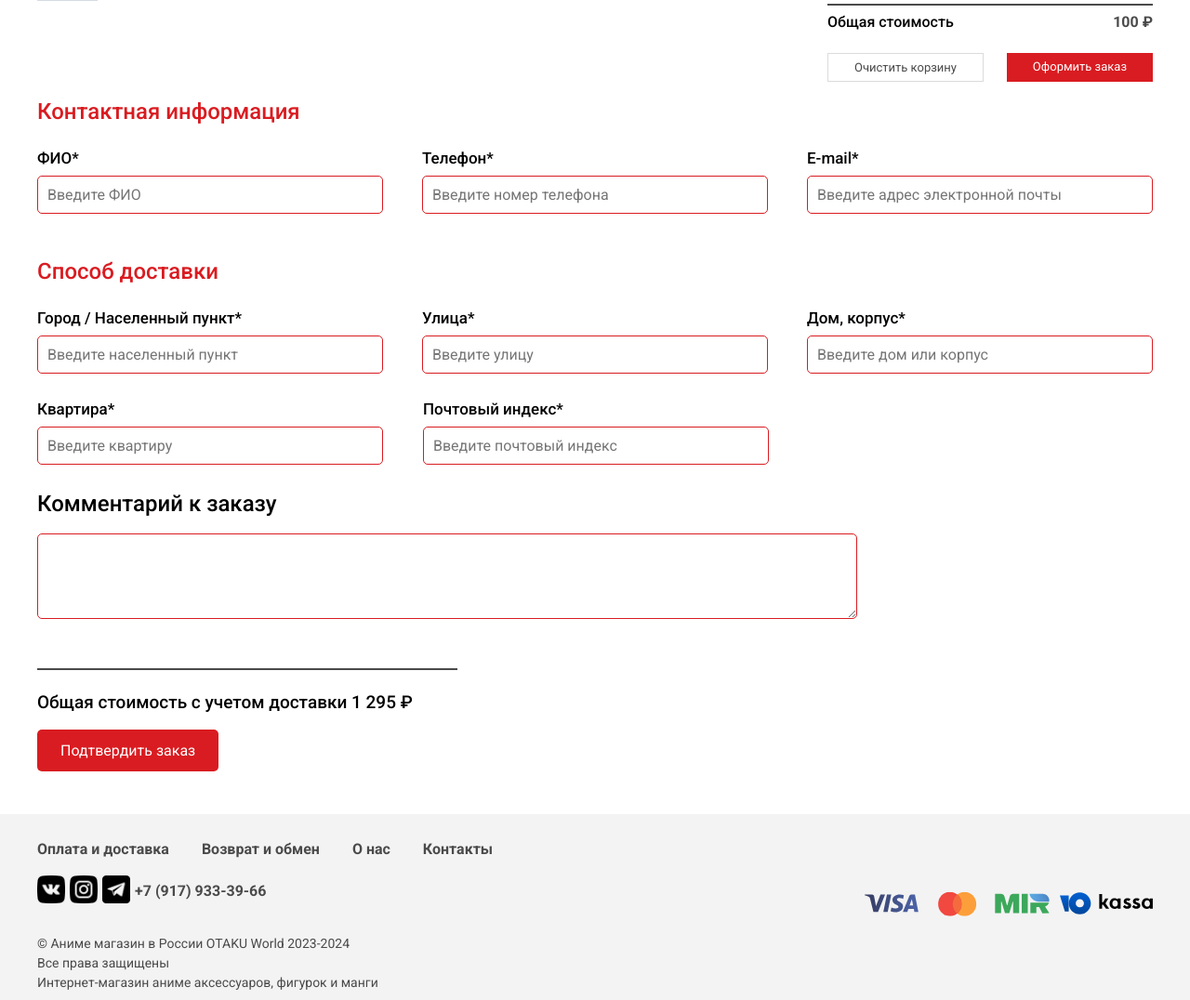
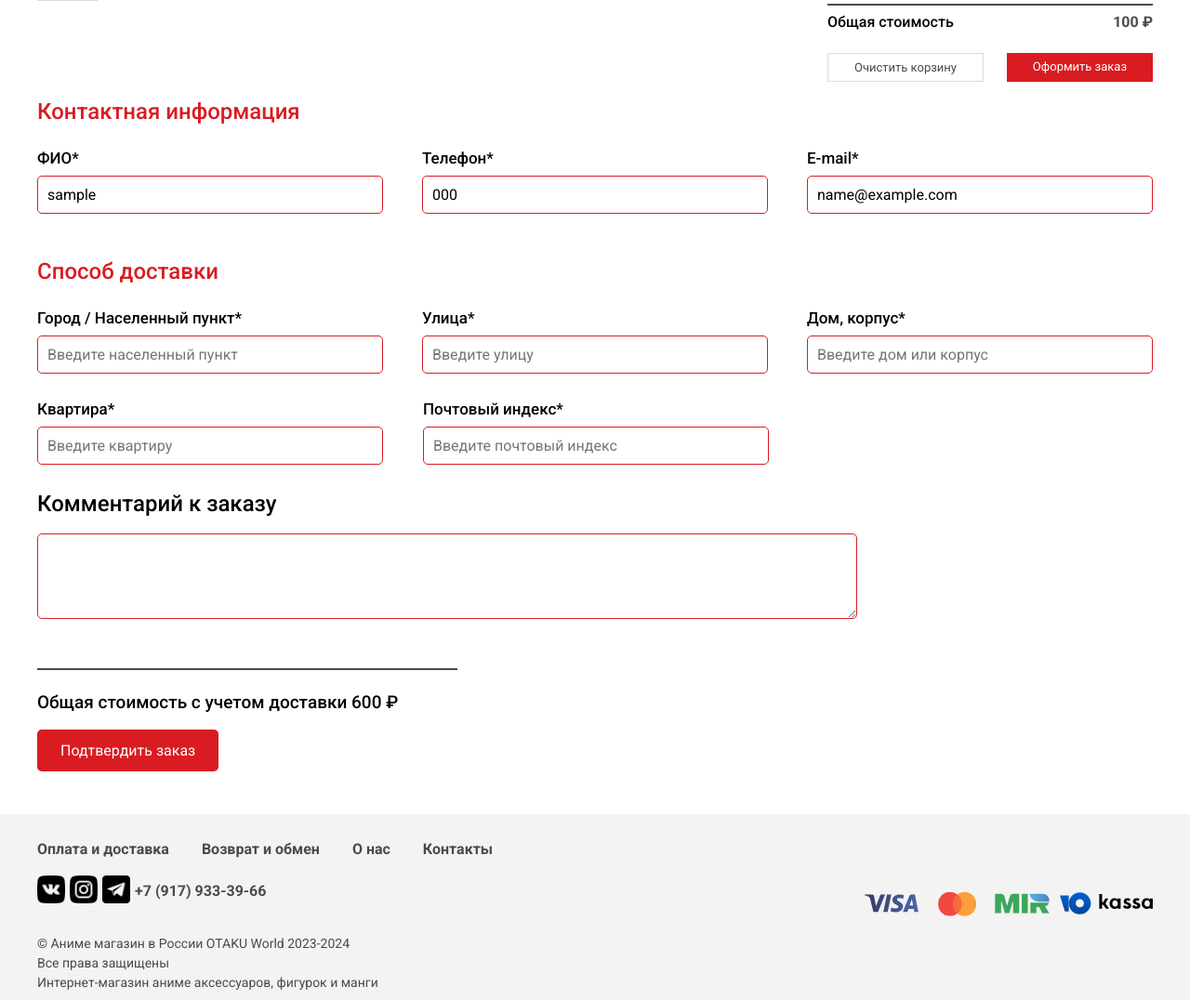
Before and after one commit to katsuyorii/yumezo, a Django app: page /accounts/cart/ in a window 1280 px wide. Shown: the part 340-1416 px from the top of the page at 93% size. Run offline with Django 5.2, Linux system fonts and the light colour scheme; a user stored in the database is signed in; tables that the repository leaves empty hold one stand-in row (values such as "Sample post"); grey boxes marked "Sample" are stand-in pictures; parts of the project's set-up code (start-up, migrations or seed data) failed here and were passed over.

Commit message:
Fix display to cart user email and add price cart delivery

```diff
--- a/users/templates/users/cart.html
+++ b/users/templates/users/cart.html
@@ -74,15 +74,19 @@
     <div class="cart-contacts-info-row">
         <div class="cart-contacts-info-row-item">
             <div class="cart-contacts-info-row-item-title">ФИО*</div>
-            <input placeholder="Введите ФИО" class="cart-contacts-info-row-item-input" type="text">
+            <input placeholder="Введите ФИО" class="cart-contacts-info-row-item-input" type="text" value="{{ user.username }}">
         </div>
         <div class="cart-contacts-info-row-item">
             <div class="cart-contacts-info-row-item-title">Телефон*</div>
-            <input placeholder="Введите номер телефона" class="cart-contacts-info-row-item-input" type="text">
+            {% if user.phone_number %}
+                <input placeholder="Введите номер телефона" class="cart-contacts-info-row-item-input" type="text" value="{{ user.phone_number }}">
+            {% else %}
+                <input placeholder="Введите номер телефона" class="cart-contacts-info-row-item-input" type="text">
+            {% endif %}
         </div>
         <div class="cart-contacts-info-row-item">
             <div class="cart-contacts-info-row-item-title">E-mail*</div>
-            <input placeholder="Введите адрес электронной почты" class="cart-contacts-info-row-item-input" type="text">
+            <input placeholder="Введите адрес электронной почты" class="cart-contacts-info-row-item-input" type="text" value="{{ user.email }}">
         </div>
     </div>
 </div>
@@ -116,7 +120,7 @@
     <h1 class="cart-contacts-info-comment-title">Комментарий к заказу</h1>
     <textarea class="cart-contacts-info-comment" name="comment" id="comment"></textarea>
     <div class="cart-contacts-info-line"></div>
-    <p class="cart-contacts-info-prices-title">Общая стоимость с учетом доставки 1 295 ₽</p>
+    <p class="cart-contacts-info-prices-title">Общая стоимость с учетом доставки {{ all_products_price_delivery }} ₽</p>
     <a href="#" class="cart-contacts-info-btn">Подтвердить заказ</a>
 </div>
 {% endif %}
--- a/users/views.py
+++ b/users/views.py
@@ -379,6 +379,7 @@ class CartUserView(ListView):
             context['all_products_price'] = total_price
             context['all_products_sale'] = total_sale
             context['all_products_price_discounted'] = total_price - total_sale
+            context['all_products_price_delivery'] = (total_price - total_sale) + 500
 
             return context
 
```
